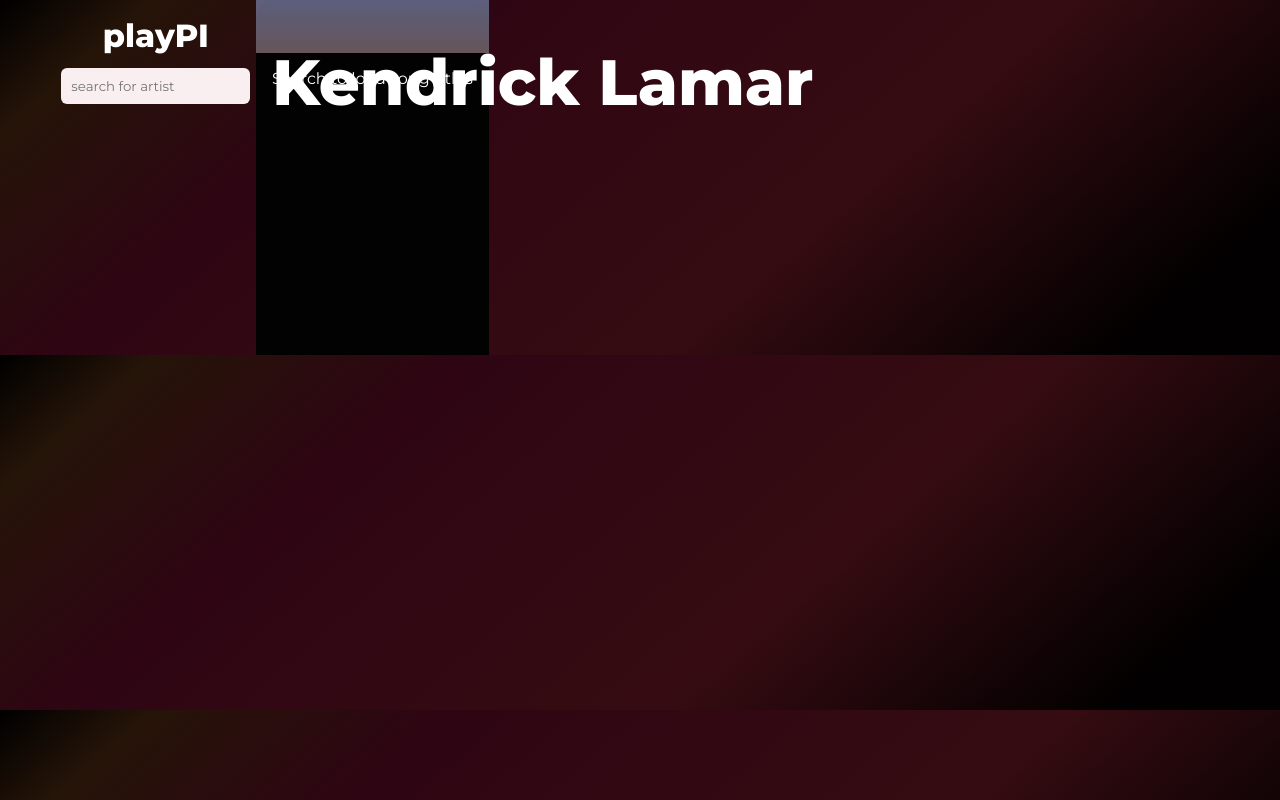
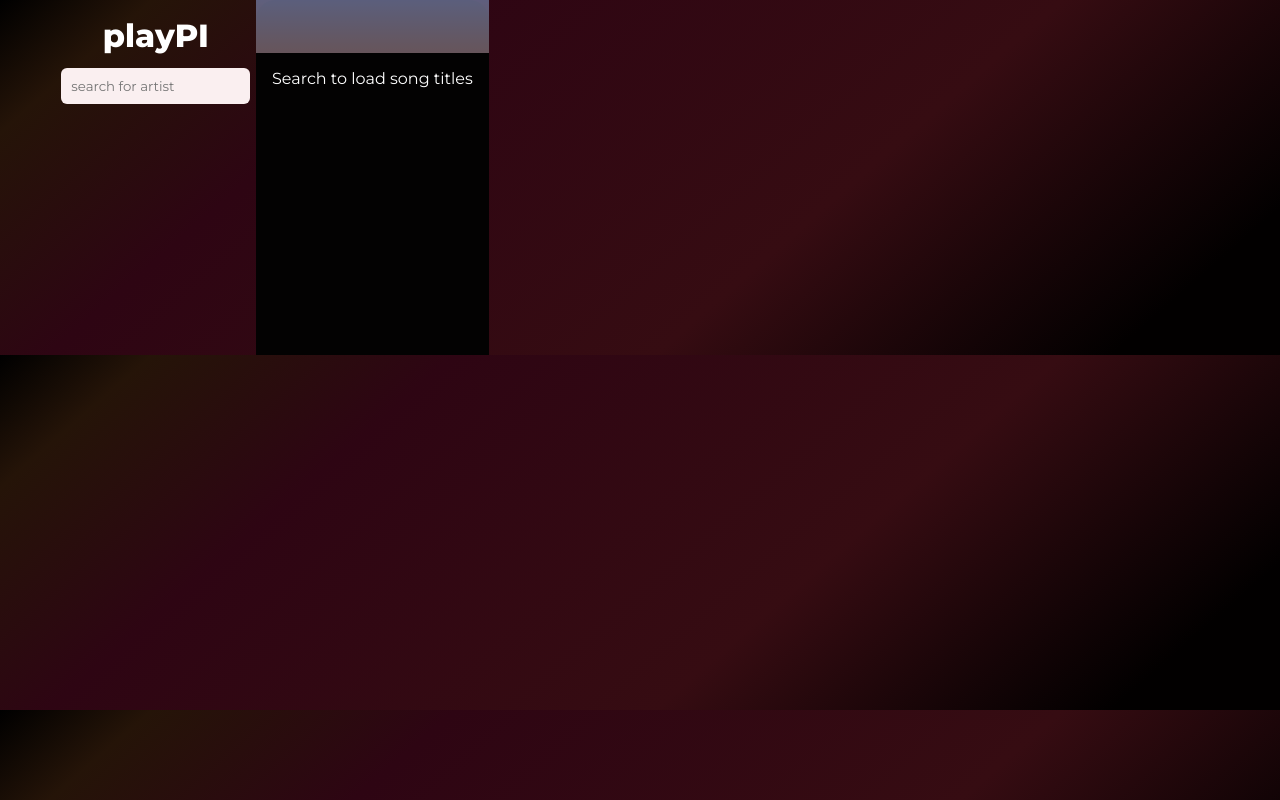
Before and after one commit to amber-ensley/fed-music-app, a React (Vite) app: page / in a window 1280 px wide. Built offline with nearby package versions, Linux system fonts and the light colour scheme; grey boxes are pictures that could not be loaded.

Commit message:
Added API Key / Removed Default Artist Name
see title

```diff
--- a/src/App.js
+++ b/src/App.js
@@ -8,7 +8,7 @@
 	"method": "GET",
 	"headers": {
 		"x-rapidapi-host": "genius.p.rapidapi.com",
-		"x-rapidapi-key": ""
+		"x-rapidapi-key": "4c6ed27fa5msh00e524c73748cc6p116442jsn2e9aabe57eee"
 	}
     })
     .then(response => response.json())
@@ -20,7 +20,7 @@
 
 const App = () => {
   const [searchTerm, setSearchTerm] = useState("");
-  const [artistName, setArtistName] = useState("Kendrick Lamar");
+  const [artistName, setArtistName] = useState("");
   const [artistImgUrl, setArtistImgUrl] = useState("https://images.genius.com/f08637c8cfdeaab4dfbf0631424001ec.640x640x1.jpg");
   const [artistHits, setArtistHits] = useState([]);
 
```
